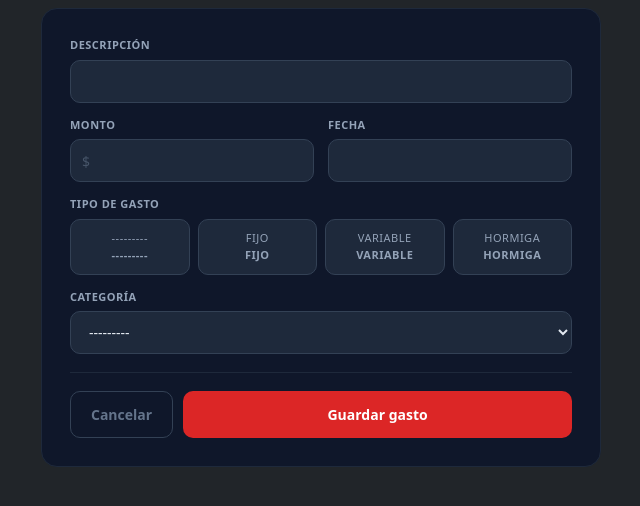
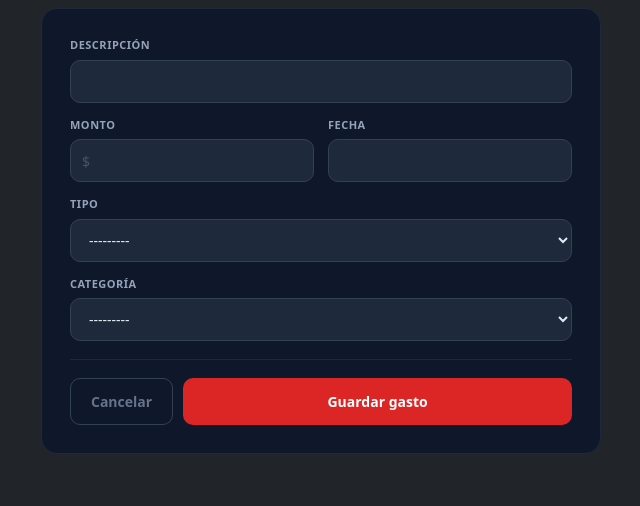
Before and after one commit to IIAYMBII/financiero-django, a Django app: page /nuevo-gasto/ in a window 1280 px wide. Shown: the part 178-684 px from the top of the page, without its empty margins (41-681 px from the left). Run offline with Django 5.2, Linux system fonts and the light colour scheme; data that the repository does not hold is empty.

```diff
--- a/core/templates/crear_gasto.html
+++ b/core/templates/crear_gasto.html
@@ -9,10 +9,6 @@
     .wrap {
         padding: 1.5rem 0;
         font-family: system-ui, sans-serif;
-    }
-
-    .page-header {
-        margin-bottom: 1.5rem;
     }
 
     .accent-line {
@@ -33,11 +29,11 @@
         font-size: 12px;
         color: #64748b;
         margin-top: 3px;
+        margin-bottom: 0;
     }
 
-    .badge-tip {
+    .badge-gas {
         display: inline-flex;
-        align-items: center;
         font-size: 10px;
         padding: 3px 8px;
         border-radius: 20px;
@@ -55,6 +51,7 @@
         border-radius: 16px;
         padding: 1.75rem;
         max-width: 560px;
+        margin-top: 1.5rem;
     }
 
     .form-grid {
@@ -63,7 +60,7 @@
         gap: 14px;
     }
 
-    .form-grid .full {
+    .full {
         grid-column: 1 / -1;
     }
 
@@ -72,7 +69,7 @@
             grid-template-columns: 1fr;
         }
 
-        .form-grid .full {
+        .full {
             grid-column: 1;
         }
     }
@@ -92,8 +89,7 @@
     }
 
     .field input,
-    .field select,
-    .field textarea {
+    .field select {
         background: #1e293b;
         border: 1px solid #334155;
         border-radius: 10px;
@@ -108,7 +104,7 @@
 
     .field input:focus,
     .field select:focus {
-        border-color: #2563eb;
+        border-color: #dc2626;
     }
 
     .field input::placeholder {
@@ -137,43 +133,10 @@
         pointer-events: none;
     }
 
-    .tipo-row {
-        display: flex;
-        gap: 8px;
-        flex-wrap: wrap;
-    }
-
-    .tipo-opt {
-        flex: 1;
-        min-width: 80px;
-        background: #1e293b;
-        border: 1px solid #334155;
-        border-radius: 10px;
-        padding: 10px;
-        text-align: center;
-        cursor: pointer;
-        font-size: 12px;
-        font-weight: 600;
-        color: #64748b;
-        transition: all .15s;
-    }
-
-    .tipo-opt.active-gas {
-        background: #450a0a;
-        border-color: #dc2626;
-        color: #f87171;
-    }
-
-    .tipo-opt.active-hor {
-        background: #1c1408;
-        border-color: #d97706;
-        color: #fbbf24;
-    }
-
     .divider {
         height: 1px;
         background: #1e293b;
-        margin: 18px 0 0;
+        margin-top: 18px;
     }
 
     .actions {
@@ -214,14 +177,13 @@
 
     .btn-cancel:hover {
         background: #1e293b;
-        color: #94a3b8;
     }
 </style>
 
 <div class="wrap">
     <div class="page-header">
         <div class="accent-line"></div>
-        <h1>Nuevo gasto <span class="badge-tip">Egreso</span></h1>
+        <h1>Nuevo gasto <span class="badge-gas">Egreso</span></h1>
         <p>Registra un gasto en tu historial financiero</p>
     </div>
 
@@ -249,15 +211,8 @@
                 </div>
 
                 <div class="field full">
-                    <label>Tipo de gasto</label>
-                    <div class="tipo-row">
-                        {% for radio in form.tipo %}
-                        <label class="tipo-opt">
-                            {{ radio.tag }}
-                            {{ radio.choice_label }}
-                        </label>
-                        {% endfor %}
-                    </div>
+                    <label for="id_tipo">Tipo</label>
+                    {{ form.tipo }}
                 </div>
 
                 <div class="field full">
@@ -276,14 +231,4 @@
     </div>
 </div>
 
-<script>
-    document.querySelectorAll('.tipo-opt').forEach(opt => {
-        opt.addEventListener('click', function () {
-            document.querySelectorAll('.tipo-opt').forEach(o => o.className = 'tipo-opt');
-            const label = this.textContent.trim().toLowerCase();
-            this.classList.add(label.includes('hormiga') ? 'active-hor' : 'active-gas');
-        });
-    });
-</script>
-
 {% endblock %}
--- a/core/views.py
+++ b/core/views.py
@@ -124,11 +124,15 @@ def crear_ingreso(request):
 def crear_gasto(request):
     if request.method == 'POST':
         form = GastoForm(request.POST)
+
         if form.is_valid():
             gasto = form.save(commit=False)
             gasto.usuario = request.user
             gasto.save()
             return redirect('dashboard')
+        else:
+            print(form.errors)  # 🔥 ESTO TE DIRÁ EL ERROR
+
     else:
         form = GastoForm()
 
```
